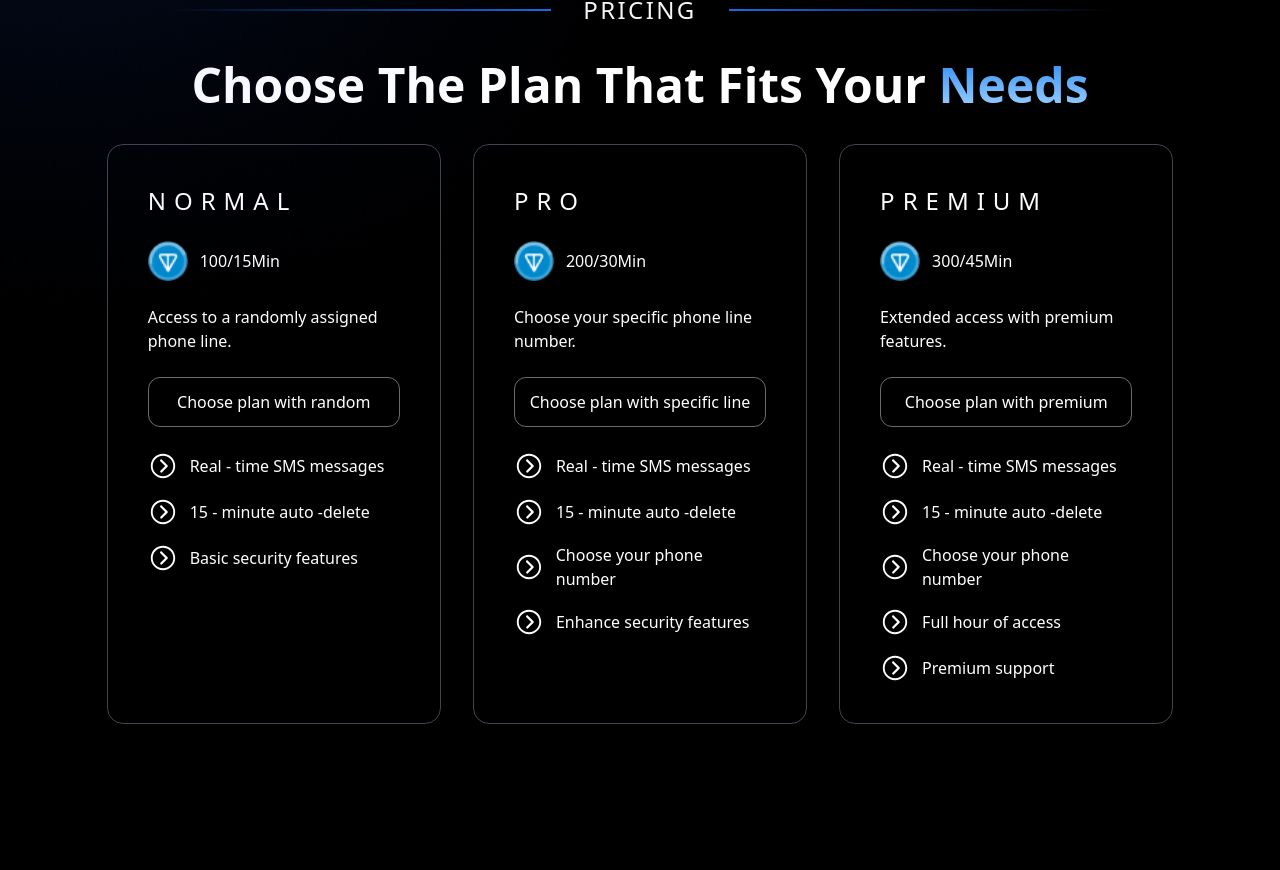
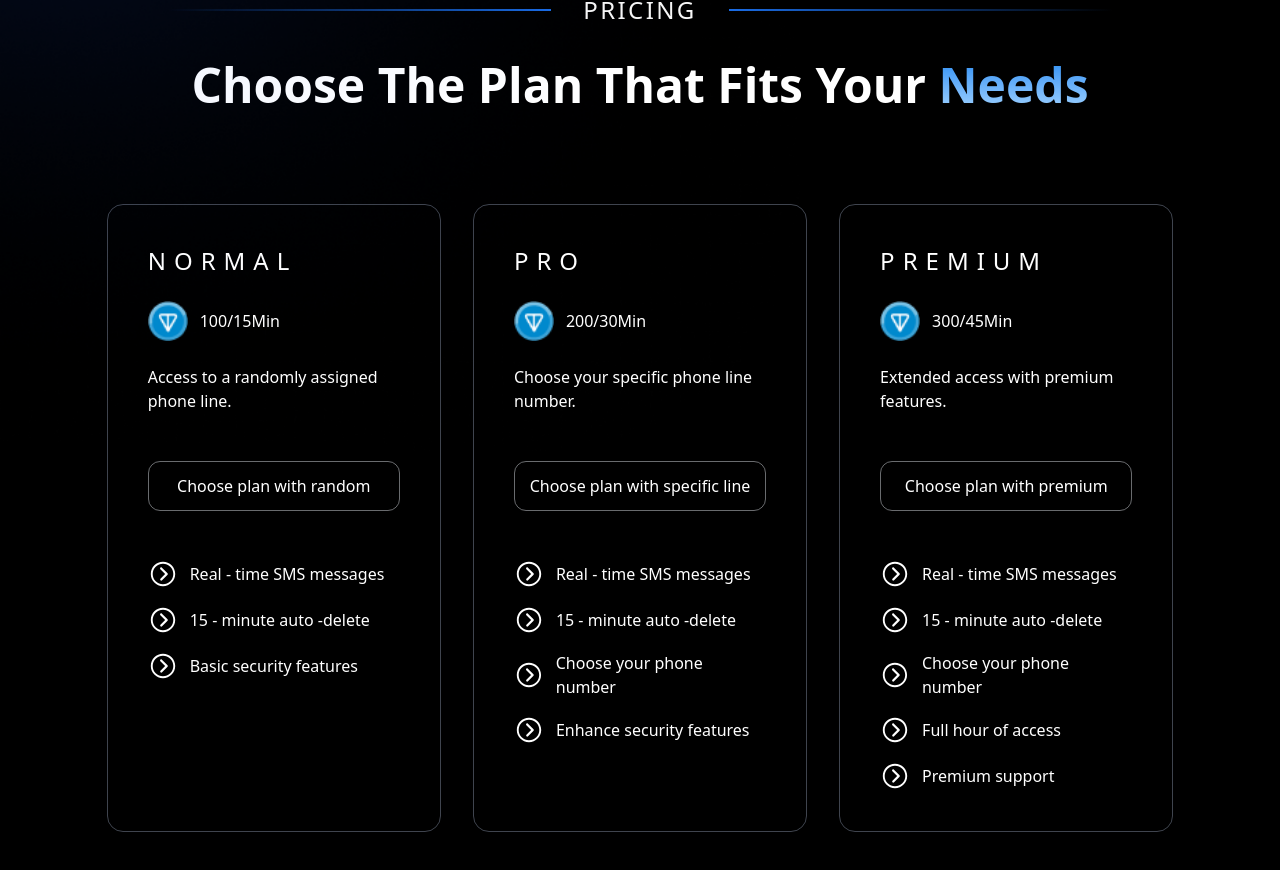
Before and after one commit to asir131/secure-phone, a Next.js app: page / in a window 1280 px wide. Shown: the part 2250-3120 px from the top of the page. Built offline with nearby package versions, Linux system fonts and the light colour scheme.

Commit message:
pricing need finishing

```diff
--- a/src/components/PricingCards.tsx
+++ b/src/components/PricingCards.tsx
@@ -40,7 +40,7 @@ const cardData=[
 
 const PricingCards = () => {
     return (
-        <div className='grid grid-cols-1 md:grid-cols-2 lg:grid-cols-3 gap-8'>
+        <div className='grid grid-cols-1 md:grid-cols-2 lg:grid-cols-3 gap-8 mt-20'>
             {cardData.map(card=><div key={card.id} className='text-white p-10 border border-gray-500/60 rounded-2xl flex flex-col gap-6'>
                 <h2 className='font-["inter"] lg:text-2xl tracking-[8px]'>{card.category}</h2>
                 <div className='flex gap-3 items-center'>
@@ -48,7 +48,7 @@ const PricingCards = () => {
                     <p>{card.amount}</p>
                 </div>
                 <p className='font-["inter"]'>{card.text}</p>
-                <button className='border border-gray-300/50 w-full p-3 rounded-xl'>{card.btn}</button>
+                <button className='border border-gray-300/50 w-full p-3 rounded-xl my-6'>{card.btn}</button>
                 <div className='flex flex-col gap-4'>
                     {(card.features).map((feature,index)=><p key={index} className='flex gap-3 items-center'><IoIosArrowDropright size={30}/>{feature}</p>)}
                 </div>
```
